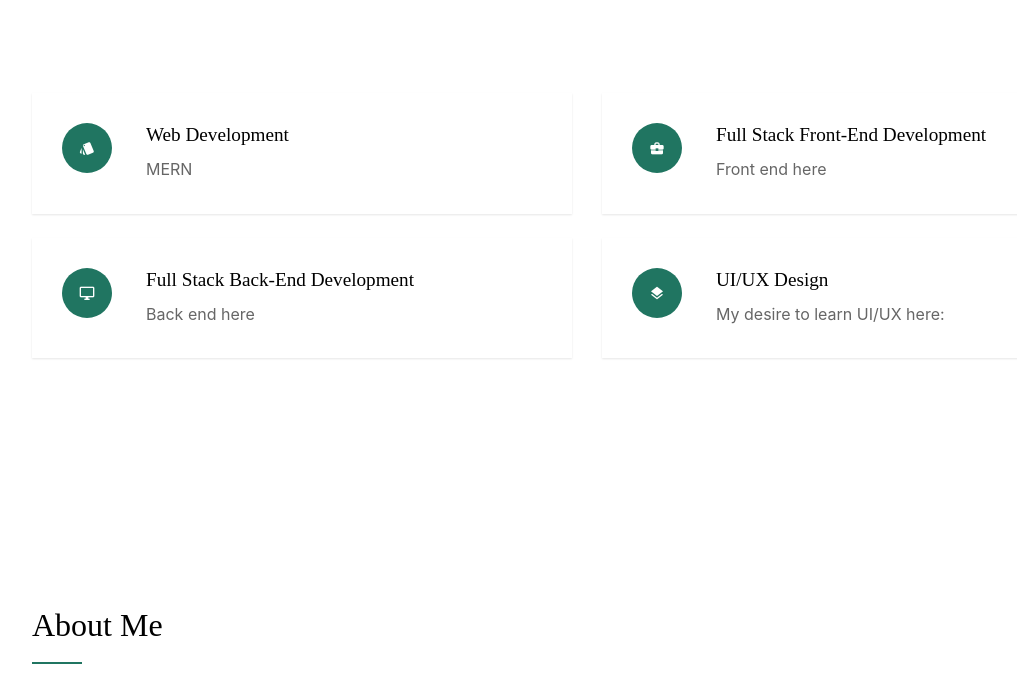
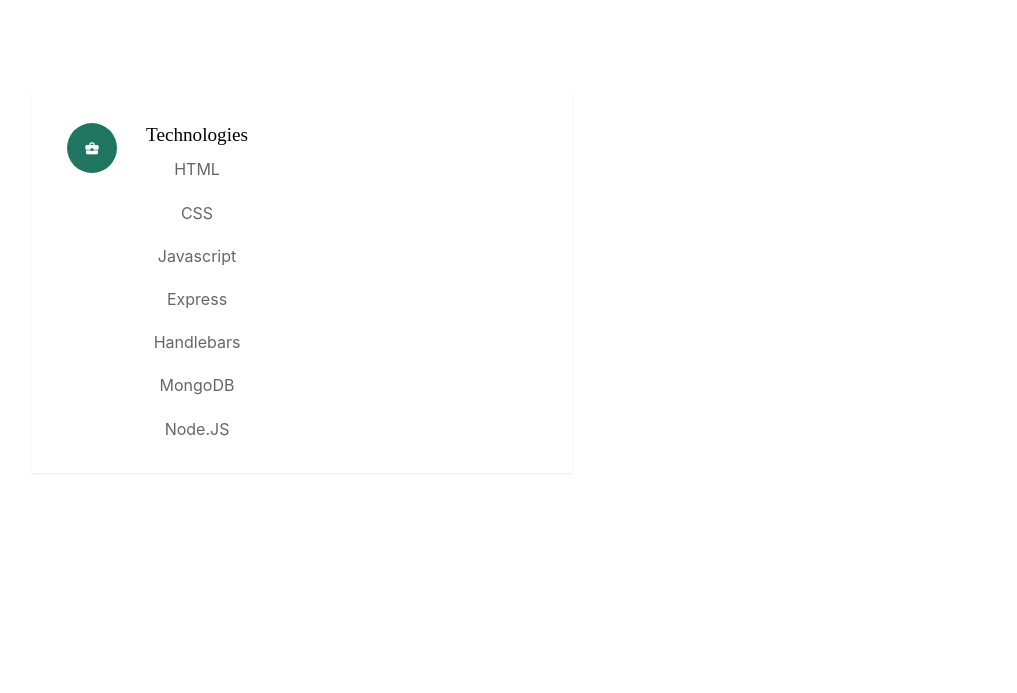
Before and after one commit to tawnfran/WorkingPortfolio, a plain HTML site: page index.html in a window 1280 px wide. Shown: the part 973-1666 px from the top of the page, without its empty margins (53-1070 px from the left). Drawn offline with Linux system fonts and the light colour scheme; files whose address does not match are found by name; a web font is replaced by a local one.

Commit message:
added clicky hw to portfolio index

```diff
--- a/index.html
+++ b/index.html
@@ -118,7 +118,7 @@
           </div>
 
 
-          <div class="col-md-6 mb-4">
+          <!-- <div class="col-md-6 mb-4">
             <div class="service d-flex h-100">
               <div class="service-number mr-4"><span class="icon-style"></span></div>
               <div class="service-about">
@@ -126,37 +126,27 @@
                 <p>MERN</p>
               </div>
             </div>
-          </div>
+          </div> -->
 
-          <div class="col-md-6 mb-4">
+          <div class="col-md-6 mb-4 text-center">
             <div class="service d-flex h-100">
               <div class="service-number mr-4"><span class="icon-business_center"></span></div>
               <div class="service-about">
-                <h3>Full Stack Front-End Development</h3>
-                <p>Front end here</p>
+                <h3>Technologies</h3>
+                <p>HTML</p>
+                <p>CSS</p>
+                <p>Javascript</p>
+                <p>Express</p>
+                <p>Handlebars</p>
+                <p>MongoDB</p>
+                <p>Node.JS</p>
               </div>
             </div>
           </div>
 
-          <div class="col-md-6 mb-4">
-            <div class="service d-flex h-100">
-              <div class="service-number mr-4"><span class="icon-desktop_windows"></span></div>
-              <div class="service-about">
-                <h3>Full Stack Back-End Development</h3>
-                <p>Back end here</p>
-              </div>
-            </div>
-          </div>
 
-          <div class="col-md-6 mb-4">
-            <div class="service d-flex h-100">
-              <div class="service-number mr-4"><span class="icon-layers"></span></div>
-              <div class="service-about">
-                <h3>UI/UX Design</h3>
-                <p>My desire to learn UI/UX here: </p>
-              </div>
-            </div>
-          </div>
+
+
 
         </div>
       </div>
@@ -270,6 +260,16 @@
 
           </div>
 
+          <div class="item design col-6 col-sm-6 col-md-6 col-lg-4 col-xl-4 mb-4">
+            <a href="images/clickyNBA.png" class="item-wrap fancybox">
+              <span class="icon-search2"></span>
+              <img class="img-fluid" src="images/clickyNBA.png">
+              <p><a href="https://tawnfran.github.io/newclicky/">Click here to view my clicky homework assignment using Node.JS and React!</a></p>
+              <p><a href="https://github.com/tawnfran/newclicky">Link to code </a></p>
+            </a>
+
+          </div>
+
 
 
 
@@ -280,7 +280,7 @@
     </section>
 
 
-    <section class="site-section bg-dark">
+    <!-- <section class="site-section bg-dark">
       <div class="container">
         <div class="row">
           <div class="col-12 mb-5 position-relative">
@@ -313,7 +313,7 @@
           </div>
         </div>
       </div>
-    </section>
+    </section> -->
 
 
 
```
Also changed, not shown: images/clickyNBA.png (added).
